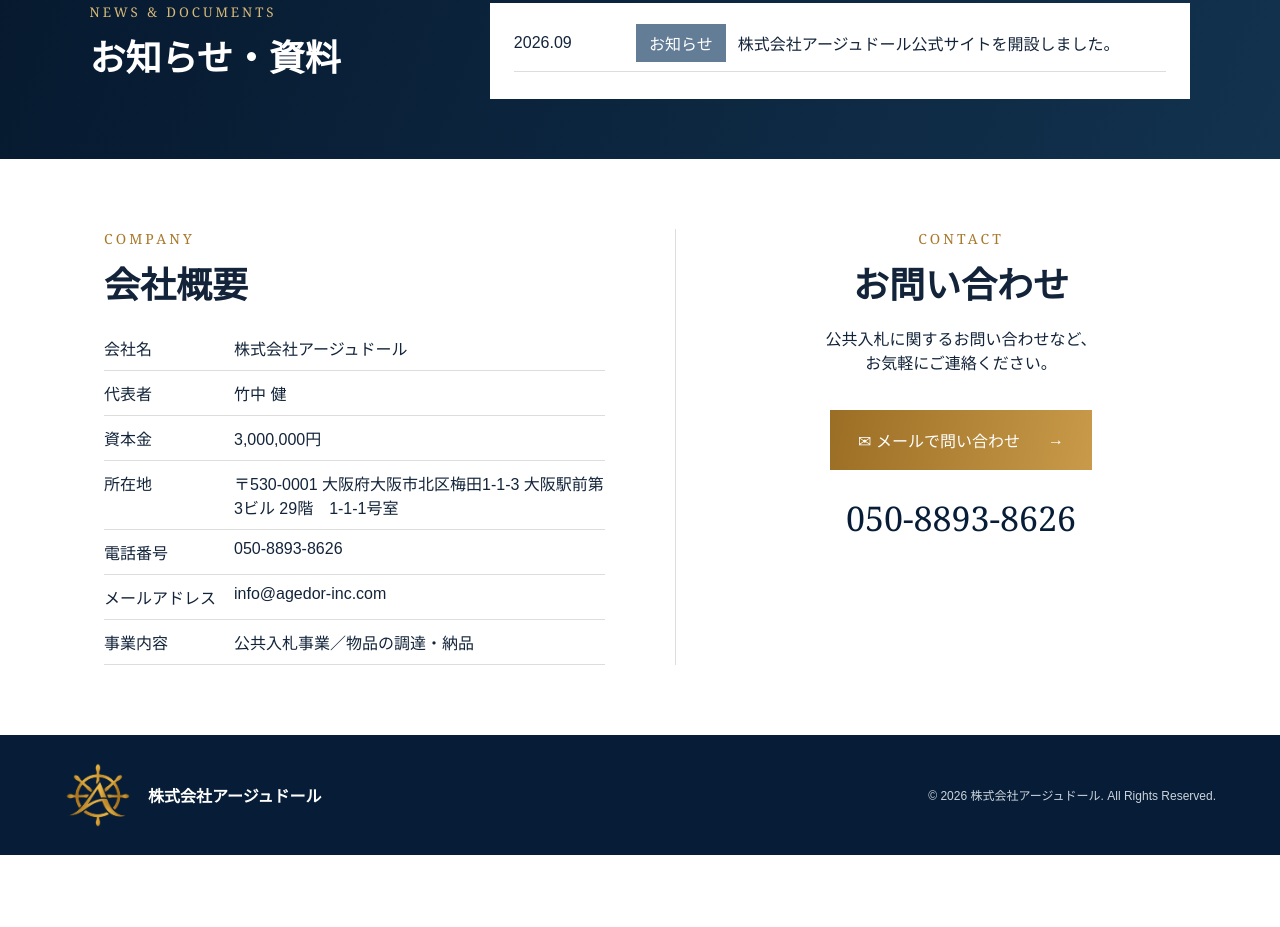
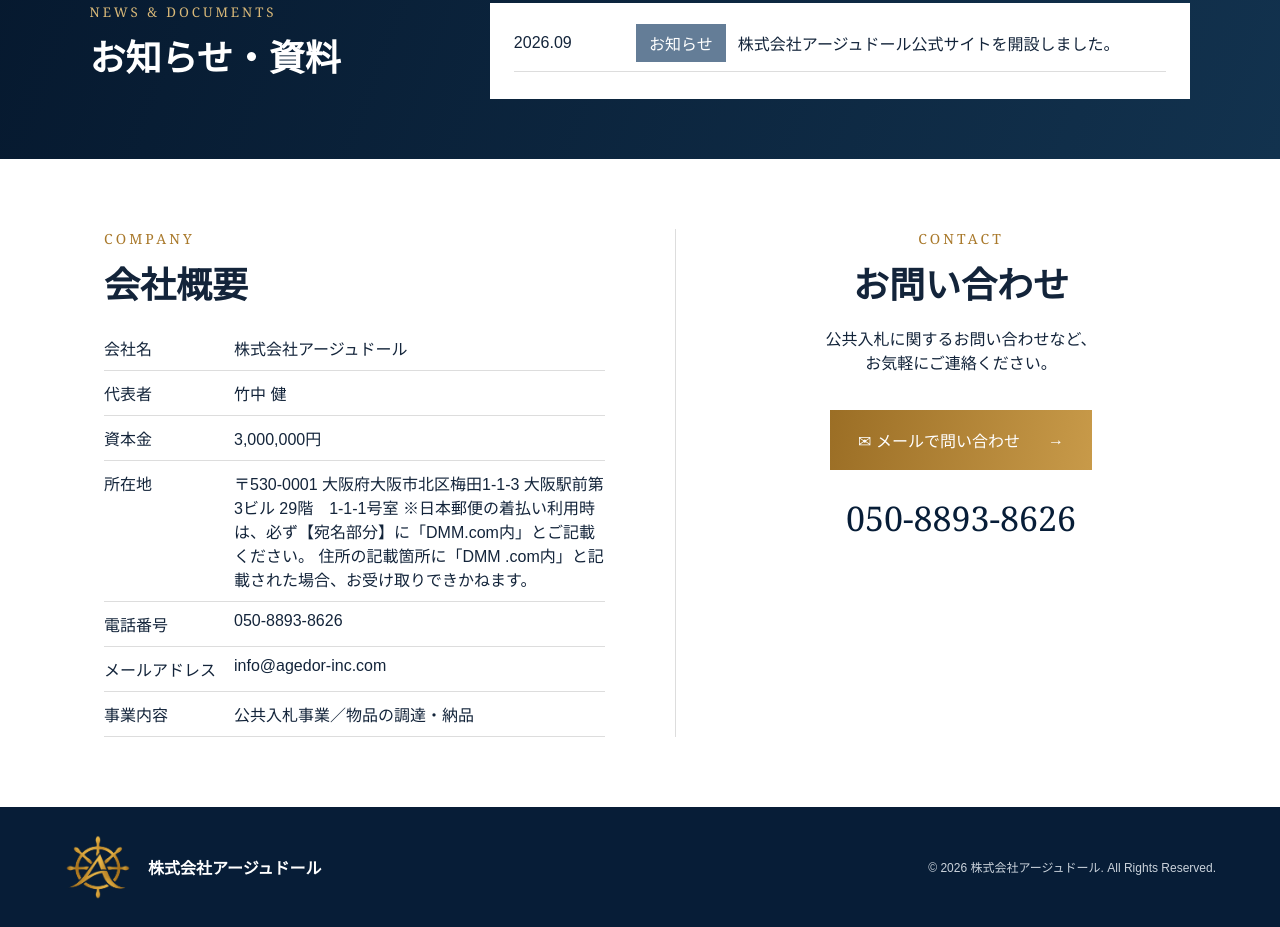
Before and after one commit to agedor/agedor-website, a plain HTML site: page index.html in a window 1280 px wide. Shown: the part 1404-2331 px from the top of the page. Before the commit the page ends 2259 px from the top, so only its background shows below. Drawn offline with Linux system fonts and the light colour scheme.

Commit message:
Update address section with mail delivery instructionsおｋｋ
Added additional instructions for mail delivery to the address section.

```diff
--- a/index.html
+++ b/index.html
@@ -43,7 +43,9 @@
 
 </section>
 <section class="two-col"><div id="company" class="panel"><div class="section-title left"><small>COMPANY</small><h2>会社概要</h2></div><dl><dt>会社名</dt><dd>株式会社アージュドール</dd><dt>代表者</dt><dd>竹中 健</dd><dt>資本金</dt><dd>3,000,000円</dd><dt>所在地</dt><dd>〒530-0001
-大阪府大阪市北区梅田1-1-3 大阪駅前第3ビル 29階　1-1-1号室</dd><dt>電話番号</dt><dd><a href="tel:05088938626">050-8893-8626</a></dd><dt>メールアドレス</dt><dd><a href="mailto:info@agedor-inc.com">info@agedor-inc.com</a></dd><dt>事業内容</dt><dd>公共入札事業／物品の調達・納品</dd></dl></div><div id="contact" class="panel contact"><div class="section-title left"><small>CONTACT</small><h2>お問い合わせ</h2></div><p>公共入札に関するお問い合わせなど、<br>お気軽にご連絡ください。</p><a class="btn" href="mailto:info@agedor-inc.com">✉ メールで問い合わせ <b>→</b></a><a class="phone" href="tel:05088938626">050-8893-8626</a></div></section>
+大阪府大阪市北区梅田1-1-3 大阪駅前第3ビル 29階　1-1-1号室
+  ※日本郵便の着払い利用時は、必ず【宛名部分】に「DMM.com内」とご記載ください。
+住所の記載箇所に「DMM .com内」と記載された場合、お受け取りできかねます。</dd><dt>電話番号</dt><dd><a href="tel:05088938626">050-8893-8626</a></dd><dt>メールアドレス</dt><dd><a href="mailto:info@agedor-inc.com">info@agedor-inc.com</a></dd><dt>事業内容</dt><dd>公共入札事業／物品の調達・納品</dd></dl></div><div id="contact" class="panel contact"><div class="section-title left"><small>CONTACT</small><h2>お問い合わせ</h2></div><p>公共入札に関するお問い合わせなど、<br>お気軽にご連絡ください。</p><a class="btn" href="mailto:info@agedor-inc.com">✉ メールで問い合わせ <b>→</b></a><a class="phone" href="tel:05088938626">050-8893-8626</a></div></section>
 </main>
 <footer>
   <img src="images/icon.png" alt="">
```
